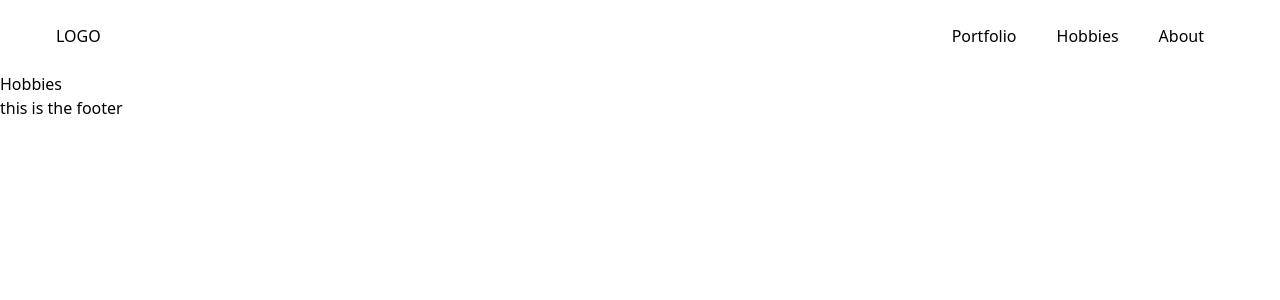
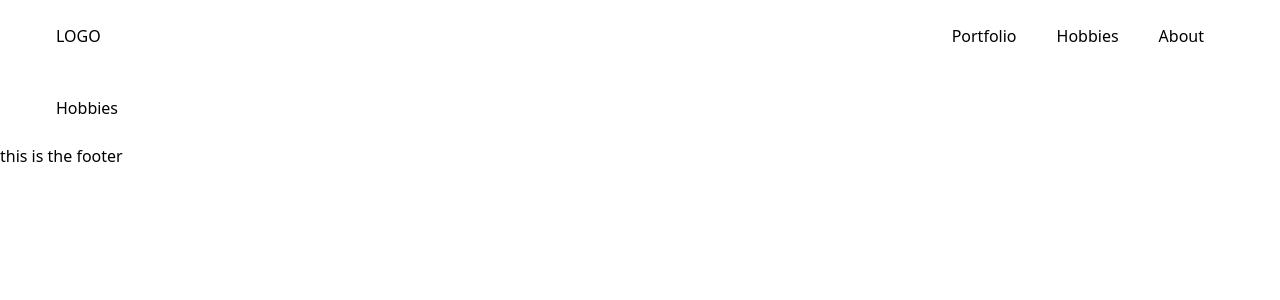
Before and after one commit to girlwhodrawsandstuff/girlwhodrawsandstuff.github.io, a React (Vite) app: page /#/hobbies in a window 1280 px wide. Shown: the top 300 px of the page. Built offline with nearby package versions, Linux system fonts and the light colour scheme.

Commit message:
style: add overall spacing for secondary pages

```diff
--- a/src/views/About.tsx
+++ b/src/views/About.tsx
@@ -1,5 +1,5 @@
 const About = () => {
-  return <div>About</div>;
+  return <div className="px-14 py-6">About</div>;
 };
 
 export default About;
--- a/src/views/Hobbies.tsx
+++ b/src/views/Hobbies.tsx
@@ -1,5 +1,5 @@
 const Hobbies = () => {
-  return <div>Hobbies</div>;
+  return <div className="px-14 py-6">Hobbies</div>;
 };
 
 export default Hobbies;
--- a/src/views/Portfolio.tsx
+++ b/src/views/Portfolio.tsx
@@ -1,5 +1,5 @@
 const Portfolio = () => {
-  return <div>Portfolio</div>;
+  return <div className="px-14 py-6">Portfolio</div>;
 };
 
 export default Portfolio;
```
